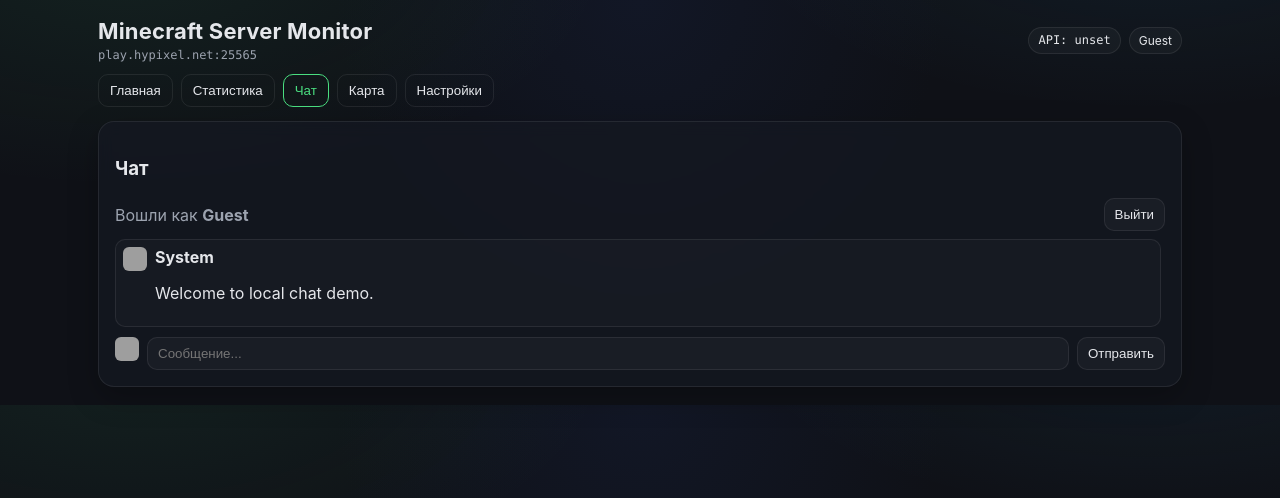
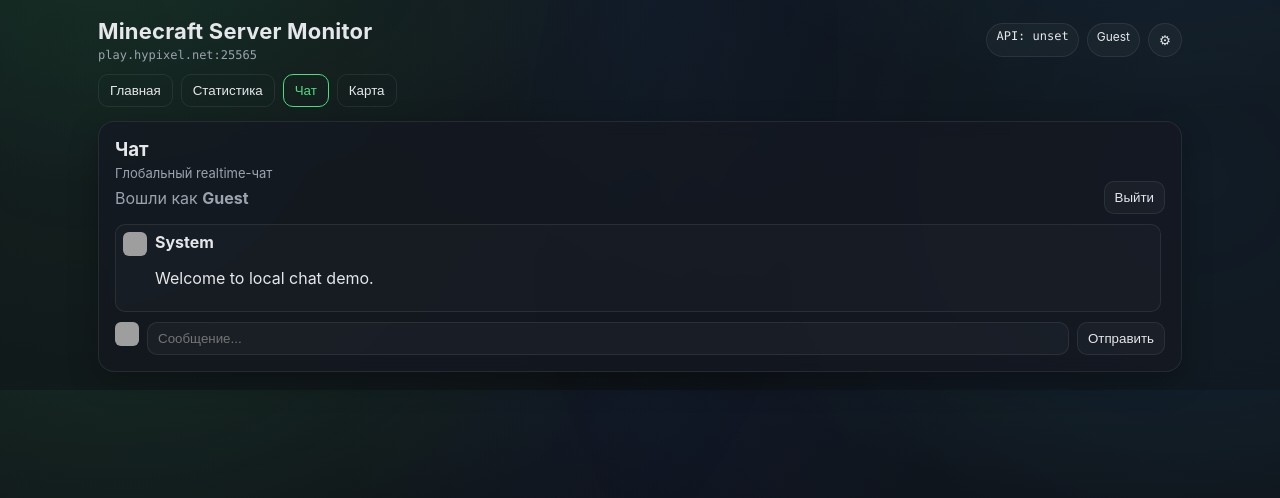
Before and after one commit to jizu042/servstats, a React (Vite) app in the folder web/: page / in a window 1280 px wide. Both pictures are taken after a click on the button "Чат". Shown: the top 498 px of the page. Built offline with nearby package versions, Linux system fonts and the light colour scheme; no server answers; grey boxes are pictures that could not be loaded.

Commit message:
feat: modernize UI, settings drawer, and server-scoped stats

```diff
--- a/web/src/App.jsx
+++ b/web/src/App.jsx
@@ -16,7 +16,7 @@ import {
   postChatMessage
 } from './lib/api'
 import { parseHostPort } from './lib/format'
-import { K, getOnlineSinceKey, readJson, writeJson } from './lib/storage'
+import { K, getOnlineSinceKey, readJson, readScopedJson, writeJson, writeScopedJson } from './lib/storage'
 import { notifyServerOnline, requestNotificationPermission } from './lib/notifications'
 import { getT } from './i18n'
 
@@ -30,16 +30,18 @@ const DEFAULTS = {
 }
 
 const API_BASE = import.meta.env.VITE_API_BASE_URL || 'http://localhost:8787'
+const DEFAULT_STATS = { history24h: [], peak: 0, offlines: 0, avgUptime: '—', uptimes: [] }
 
 export default function App() {
   const [tab, setTab] = useState('dashboard')
+  const [isSettingsOpen, setIsSettingsOpen] = useState(false)
   const [settings, setSettings] = useState(() => ({ ...DEFAULTS, ...readJson(K.settings, {}) }))
   const [server, setServer] = useState(null)
   const prevOnlineRef = useRef(false)
   const [onlineSince, setOnlineSince] = useState(null)
   const [activeNick, setActiveNick] = useState('')
-  const [sessions, setSessions] = useState(() => readJson(K.sessions, {}))
-  const [stats, setStats] = useState(() => readJson(K.stats, { history24h: [], peak: 0, offlines: 0, avgUptime: '—', uptimes: [] }))
+  const [sessions, setSessions] = useState({})
+  const [stats, setStats] = useState(DEFAULT_STATS)
   const [chat, setChat] = useState([{ nick: 'System', text: 'Welcome to local chat demo.' }])
   const [rangeHours, setRangeHours] = useState(24)
   const [auth, setAuth] = useState({ enabled: false })
@@ -57,6 +59,9 @@ export default function App() {
   useEffect(() => {
     const existing = localStorage.getItem(getOnlineSinceKey(hostPort))
     setOnlineSince(existing ? Number(existing) : null)
+    setStats(readScopedJson(K.statsByServer, hostPort, DEFAULT_STATS))
+    setSessions(readScopedJson(K.sessionsByServer, hostPort, {}))
+    prevOnlineRef.current = false
   }, [hostPort])
 
   useEffect(() => {
@@ -85,7 +90,7 @@ export default function App() {
             const mm = String(Math.floor((avg % 3600) / 60)).padStart(2, '0')
             const ss = String(avg % 60).padStart(2, '0')
             const updated = { ...old, offlines: (old.offlines || 0) + 1, uptimes, avgUptime: `${hh}:${mm}:${ss}` }
-            writeJson(K.stats, updated)
+            writeScopedJson(K.statsByServer, hostPort, updated)
             return updated
           })
           localStorage.removeItem(getOnlineSinceKey(hostPort))
@@ -99,7 +104,7 @@ export default function App() {
             const history24h = [...old.history24h, point].slice(-limit)
             const peak = Math.max(old.peak || 0, point.v)
             const updated = { ...old, history24h, peak }
-            writeJson(K.stats, updated)
+            writeScopedJson(K.statsByServer, hostPort, updated)
             return updated
           })
 
@@ -117,7 +122,7 @@ export default function App() {
                 next[nick][next[nick].length - 1].end = now
               }
             }
-            writeJson(K.sessions, next)
+            writeScopedJson(K.sessionsByServer, hostPort, next)
             return next
           })
         }
@@ -192,16 +197,16 @@ export default function App() {
           const updated = {
             ...old,
             history24h: res.points,
-            peak: Math.max(old.peak || 0, Number(res.peak || 0)),
-            offlines: Number(res.offlines || old.offlines || 0),
-            avgUptime: avg ? `${hh}:${mm}:${ss}` : old.avgUptime
+            peak: Number(res.peak || 0),
+            offlines: Number(res.offlines || 0),
+            avgUptime: avg ? `${hh}:${mm}:${ss}` : '—'
           }
-          writeJson(K.stats, updated)
+          writeScopedJson(K.statsByServer, hostPort, updated)
           return updated
         })
       })
       .catch(() => {})
-  }, [tab, hp.host, hp.port, rangeHours])
+  }, [tab, hp.host, hp.port, rangeHours, hostPort])
 
   const activeSession = activeNick && sessions[activeNick]?.findLast((s) => !s.end)?.start
 
@@ -215,9 +220,10 @@ export default function App() {
         <div className="topbar-badges">
           <span className="chip mono">API: {settings.apiSource}</span>
           <span className="chip">{me?.nick ? `@${me.nick}` : 'Guest'}</span>
+          <button className="icon-btn" onClick={() => setIsSettingsOpen(true)} aria-label={t.settingsButton}>⚙</button>
         </div>
         <nav className="tabs">
-          {['dashboard', 'stats', 'chat', 'map', 'settings'].map((tabKey) => (
+          {['dashboard', 'stats', 'chat', 'map'].map((tabKey) => (
             <button key={tabKey} className={tab === tabKey ? 'active' : ''} onClick={() => setTab(tabKey)}>{t.tabs[tabKey]}</button>
           ))}
         </nav>
@@ -265,13 +271,18 @@ export default function App() {
 
       {tab === 'map' && <section className="card"><h3>{t.tabs.map}</h3><p className="muted">{t.mapReserved}</p></section>}
 
-      {tab === 'settings' && (
+      {isSettingsOpen && (
+        <div className="drawer-backdrop" onClick={() => setIsSettingsOpen(false)}>
+          <aside className="settings-drawer" onClick={(e) => e.stopPropagation()}>
             <SettingsPanel
               settings={settings}
               labels={t.settings}
+              onClose={() => setIsSettingsOpen(false)}
               onChange={(patch) => setSettings((s) => ({ ...s, ...patch }))}
               onAskNotifications={requestNotificationPermission}
             />
+          </aside>
+        </div>
       )}
 
       <PlayerModal
--- a/web/src/components/ChatPanel.jsx
+++ b/web/src/components/ChatPanel.jsx
@@ -15,10 +15,15 @@ export default function ChatPanel({ profile, messages, onSend, onLogin, onLogout
   const avatar = useMemo(() => profile?.nick ? `https://craft.ely.by/api/player/head/${encodeURIComponent(profile.nick)}` : '', [profile])
 
   return (
-    <section className="card">
-      <h3>{l.title}</h3>
+    <section className="card chat-card">
+      <div className="chat-head">
+        <div>
+          <h3>{l.title}</h3>
+          <p className="muted chat-subtitle">{l.subtitle}</p>
+        </div>
+      </div>
       {profile?.nick && (
-        <div style={{ display: 'flex', justifyContent: 'space-between', alignItems: 'center', marginBottom: 8 }}>
+        <div className="chat-auth-row">
           <div className="muted">{l.signedInAs} <b>{profile.nick}</b></div>
           {onLogout && <button onClick={onLogout}>{l.logout}</button>}
         </div>
@@ -30,6 +35,7 @@ export default function ChatPanel({ profile, messages, onSend, onLogin, onLogout
         </div>
       )}
       <div className="chat-list">
+        {messages.length === 0 && <p className="muted">{l.empty}</p>}
         {messages.map((m, i) => (
           <div className="chat-item" key={i}>
             <img src={`https://craft.ely.by/api/player/head/${encodeURIComponent(m.nick)}`} alt={m.nick} />
--- a/web/src/i18n.js
+++ b/web/src/i18n.js
@@ -1,6 +1,7 @@
 export const I18N = {
   ru: {
     appTitle: 'Minecraft Server Monitor',
+    settingsButton: 'Настройки',
     tabs: { dashboard: 'Главная', stats: 'Статистика', chat: 'Чат', map: 'Карта', settings: 'Настройки' },
     mapReserved: 'Зарезервировано для интеграции BlueMap/Dynmap.',
     server: {
@@ -32,13 +33,15 @@ export const I18N = {
     },
     chat: {
       title: 'Чат',
+      subtitle: 'Глобальный realtime-чат',
       signedInAs: 'Вошли как',
       logout: 'Выйти',
       oauthNotConfigured: 'OAuth не настроен. Демо-режим.',
       signInPrompt: 'Войдите через ely.by для привязки ника',
       loginEly: 'Войти через ely.by',
       messagePlaceholder: 'Сообщение...',
-      send: 'Отправить'
+      send: 'Отправить',
+      empty: 'Пока нет сообщений'
     },
     player: {
       currentSession: 'Текущая сессия',
@@ -50,6 +53,7 @@ export const I18N = {
   },
   en: {
     appTitle: 'Minecraft Server Monitor',
+    settingsButton: 'Settings',
     tabs: { dashboard: 'Dashboard', stats: 'Stats', chat: 'Chat', map: 'Map', settings: 'Settings' },
     mapReserved: 'Reserved for BlueMap/Dynmap integration.',
     server: {
@@ -81,13 +85,15 @@ export const I18N = {
     },
     chat: {
       title: 'Chat',
+      subtitle: 'Global realtime chat',
       signedInAs: 'Signed in as',
       logout: 'Logout',
       oauthNotConfigured: 'OAuth is not configured. Demo mode enabled.',
       signInPrompt: 'Sign in via ely.by to link your nickname',
       loginEly: 'Login via ely.by',
       messagePlaceholder: 'Message...',
-      send: 'Send'
+      send: 'Send',
+      empty: 'No messages yet'
     },
     player: {
       currentSession: 'Current session',
--- a/web/src/styles.css
+++ b/web/src/styles.css
@@ -26,6 +26,36 @@ body {
     radial-gradient(700px 320px at 90% -20%, rgba(56, 189, 248, 0.07), transparent 60%),
     radial-gradient(circle at top, #121726 0%, var(--bg) 40%);
   color: var(--text);
+  overflow-x: hidden;
+}
+
+body::before,
+body::after {
+  content: '';
+  position: fixed;
+  inset: -20%;
+  pointer-events: none;
+  z-index: -1;
+}
+
+body::before {
+  background: radial-gradient(circle at 20% 20%, rgba(74, 222, 128, 0.08), transparent 45%);
+  animation: driftA 20s ease-in-out infinite alternate;
+}
+
+body::after {
+  background: radial-gradient(circle at 80% 30%, rgba(56, 189, 248, 0.07), transparent 42%);
+  animation: driftB 24s ease-in-out infinite alternate;
+}
+
+@keyframes driftA {
+  from { transform: translate3d(-2%, -1%, 0) scale(1); }
+  to { transform: translate3d(2%, 1.5%, 0) scale(1.05); }
+}
+
+@keyframes driftB {
+  from { transform: translate3d(2%, 0%, 0) scale(1); }
+  to { transform: translate3d(-2%, 1.8%, 0) scale(1.06); }
 }
 
 .app { max-width: 1120px; margin: 0 auto; padding: 18px; }
@@ -34,6 +64,7 @@ body {
 .header-sub { margin: 4px 0 0; font-size: 12px; }
 .topbar-badges { display: flex; gap: 8px; justify-content: flex-end; }
 .chip { border: 1px solid var(--border); border-radius: 999px; padding: 5px 9px; font-size: 12px; background: rgba(255,255,255,0.03); }
+.icon-btn { width: 34px; height: 34px; display: inline-grid; place-items: center; border-radius: 999px; }
 
 .tabs { display: flex; gap: 8px; flex-wrap: wrap; grid-column: 1 / -1; }
 .tabs button { background: transparent; border: 1px solid var(--border); color: var(--text); padding: 8px 11px; border-radius: 10px; cursor: pointer; transition: all .2s ease; }
@@ -74,6 +105,9 @@ body {
 .metrics { display: grid; grid-template-columns: repeat(3, minmax(0,1fr)); gap: 10px; margin-bottom: 8px; }
 
 .chat-list { max-height: 280px; overflow: auto; display: flex; flex-direction: column; gap: 8px; margin-bottom: 10px; padding-right: 4px; }
+.chat-head h3 { margin: 0; }
+.chat-subtitle { margin: 4px 0 0; font-size: 13px; }
+.chat-auth-row { display: flex; justify-content: space-between; align-items: center; margin-bottom: 10px; }
 .chat-item { display: flex; gap: 8px; align-items: flex-start; border: 1px solid var(--border); border-radius: 10px; padding: 7px; background: rgba(255,255,255,0.02); }
 .chat-item img, .chat-form img { width: 24px; height: 24px; border-radius: 6px; }
 .chat-form { display: flex; gap: 8px; }
@@ -91,9 +125,34 @@ button:hover { border-color: rgba(74, 222, 128, 0.45); }
 button:active { transform: translateY(1px); }
 input:focus, select:focus { outline: none; border-color: rgba(74, 222, 128, 0.55); }
 
-.settings { display: grid; gap: 10px; }
-.settings label { display: grid; gap: 6px; font-size: 14px; }
+.settings-pane { display: grid; gap: 10px; }
+.settings-pane label { display: grid; gap: 6px; font-size: 14px; }
+.settings-head { display: flex; justify-content: space-between; align-items: center; }
 .toggle-row { display: flex !important; justify-content: space-between; align-items: center; }
+
+.drawer-backdrop {
+  position: fixed;
+  inset: 0;
+  background: rgba(0, 0, 0, 0.45);
+  z-index: 40;
+  display: flex;
+  justify-content: flex-end;
+}
+
+.settings-drawer {
+  width: min(420px, 92vw);
+  height: 100%;
+  padding: 16px;
+  background: #121826;
+  border-left: 1px solid var(--border);
+  box-shadow: -8px 0 30px rgba(0, 0, 0, 0.35);
+  animation: slideIn .18s ease-out;
+}
+
+@keyframes slideIn {
+  from { transform: translateX(24px); opacity: 0.5; }
+  to { transform: translateX(0); opacity: 1; }
+}
 
 .modal-backdrop { position: fixed; inset: 0; background: rgba(0,0,0,0.55); display: grid; place-items: center; padding: 20px; }
 .modal { width: min(680px, 100%); max-height: 90vh; overflow: auto; background: #121826; border: 1px solid var(--border); border-radius: 16px; padding: 16px; position: relative; }
@@ -112,4 +171,5 @@ input:focus, select:focus { outline: none; border-color: rgba(74, 222, 128, 0.55
   .tabs button { white-space: nowrap; }
   .stats-grid, .metrics { grid-template-columns: 1fr; }
   .server-ident h2 { max-width: 68vw; font-size: 18px; }
+  .settings-drawer { width: 100%; }
 }
```
Also changed, not shown: web/src/components/SettingsPanel.jsx (+6 -3 lines), web/src/lib/storage.js (+13 -2 lines). Lines whose indentation alone changed are shown as unchanged.
